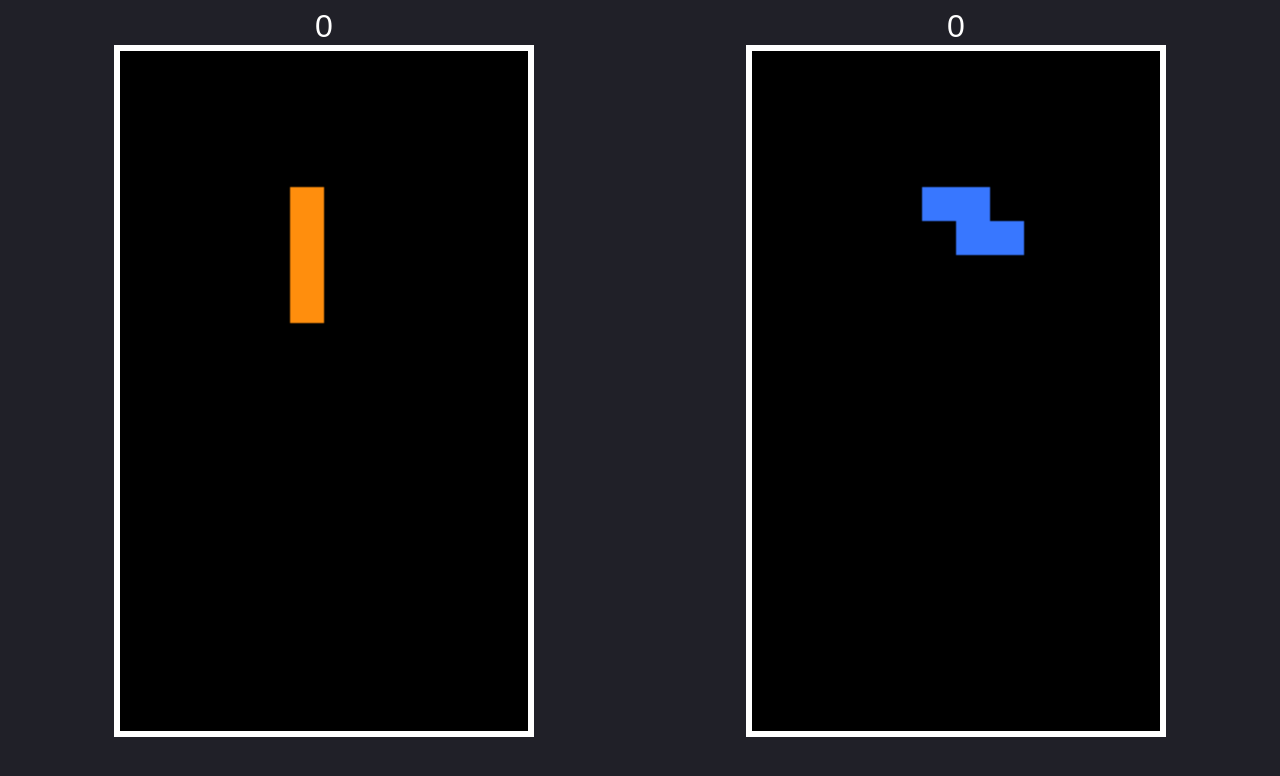
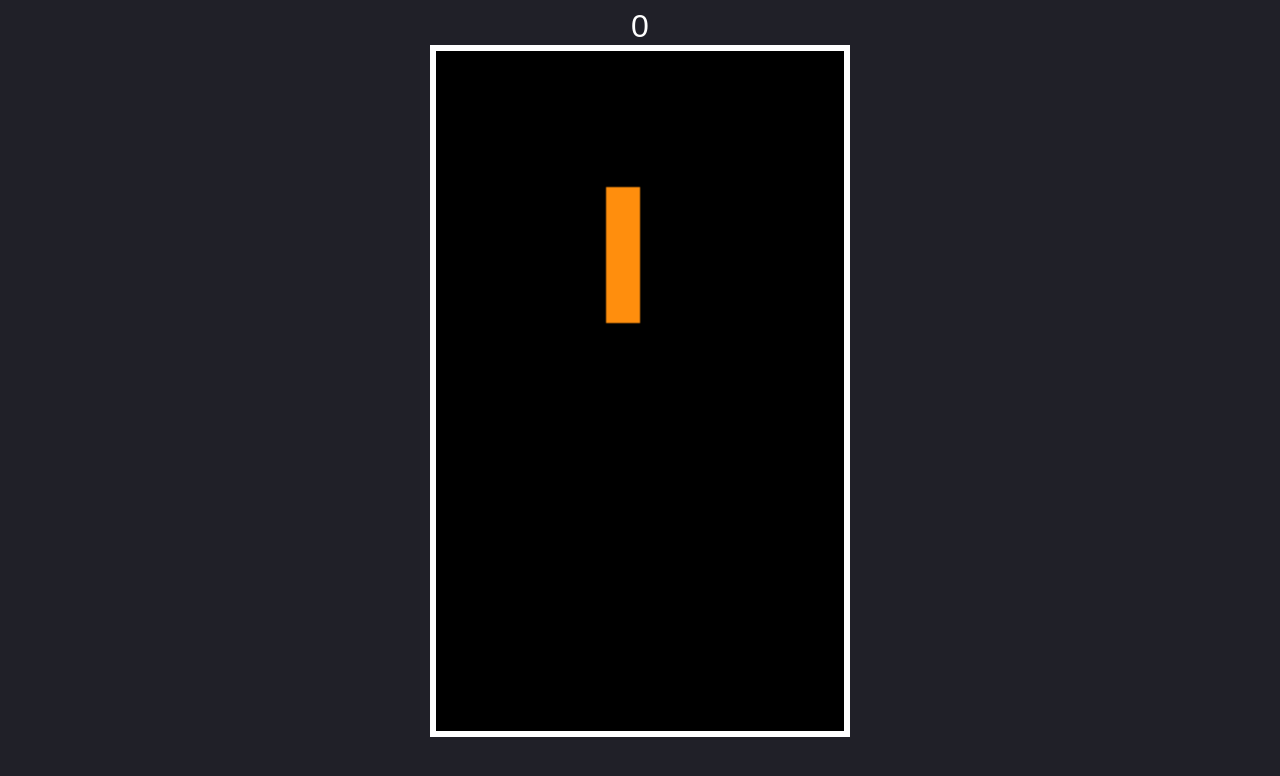
Before and after one commit to ywwwtseng/tetris, a plain HTML site: page index.html in a window 1280 px wide. Drawn offline with Linux system fonts and the light colour scheme.

Commit message:
feat: implement TetrisManager

```diff
--- a/index.html
+++ b/index.html
@@ -20,14 +20,13 @@
   </style>
 </head>
 <body>
-  <div class="player">
-    <div class="score"></div>
-    <canvas class="tetris" width="240" height="400"></canvas>
-  </div>
-  <div class="player">
-    <div class="score"></div>
-    <canvas class="tetris" width="240" height="400"></canvas>
-  </div>
+  <template id="player-template">
+    <div class="player">
+      <div class="score"></div>
+      <canvas class="tetris" width="240" height="400"></canvas>
+    </div>
+  </template>
+  <script src="tetris-manager.js"></script>
   <script src="arena.js"></script>
   <script src="player.js"></script>
   <script src="tetris.js"></script>
--- a/index.js
+++ b/index.js
@@ -1,18 +1,12 @@
-const tetri = [];
-
-const playerElements = document.querySelectorAll('.player');
-[...playerElements].forEach(element => {
-  const tetris = new Tetris(element);
-  tetri.push(tetris);
-});
+const tetrisManager = new TetrisManager(document);
+const localTetris = tetrisManager.createPlayer();
 
 const keyListenr = (event) => {
   [
     [65, 68, 81, 69, 83],
     [72, 75, 89, 73, 74],
   ].forEach((key, index) => {
-    console.log(event.keyCode)
-    const player = tetri[index].player;
+    const player = localTetris.player;
 
     if (event.type === 'keydown') {
       if (event.keyCode === key[0]) {
--- /dev/null
+++ b/tetris-manager.js
@@ -0,0 +1,25 @@
+class TetrisManager {
+  constructor(document) {
+    this.document = document;
+    this.template = document.getElementById('player-template');
+    this.instances = new Set;
+  }
+
+  createPlayer() {
+    const element = this.document
+      .importNode(this.template.content, true)
+      .children[0];
+
+    const tetris = new Tetris(element);
+    this.instances.add(tetris);
+
+    this.document.body.appendChild(tetris.element);
+
+    return tetris;
+  }
+
+  removePlayer(tetris) {
+    this.document.body.removeChild(tetris.element);
+    this.instances.delete(tetris);
+  }
+}
```
